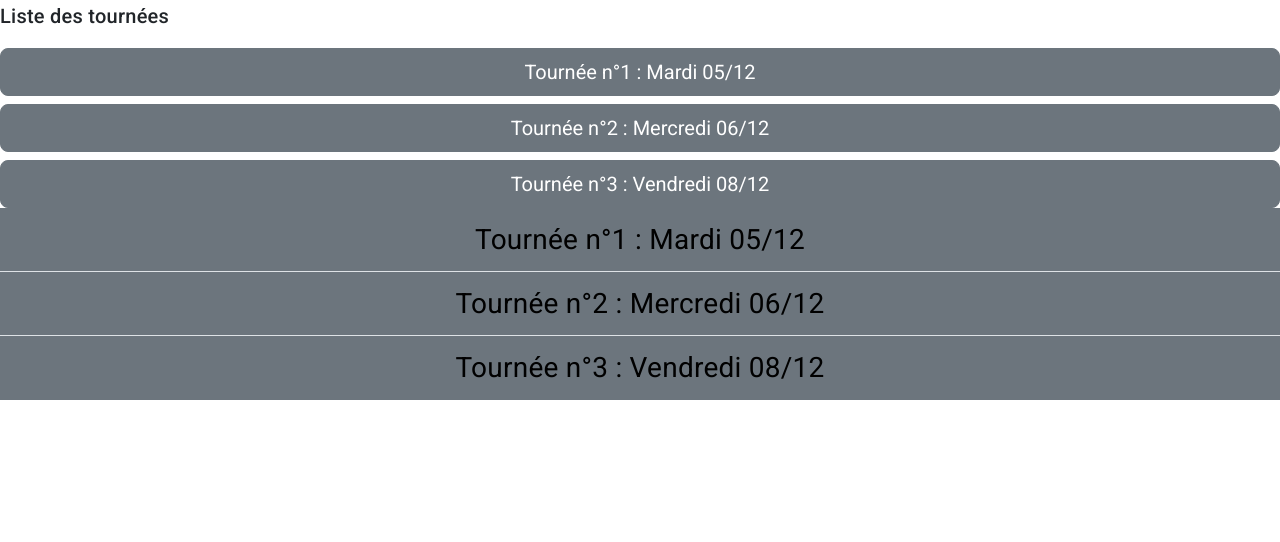
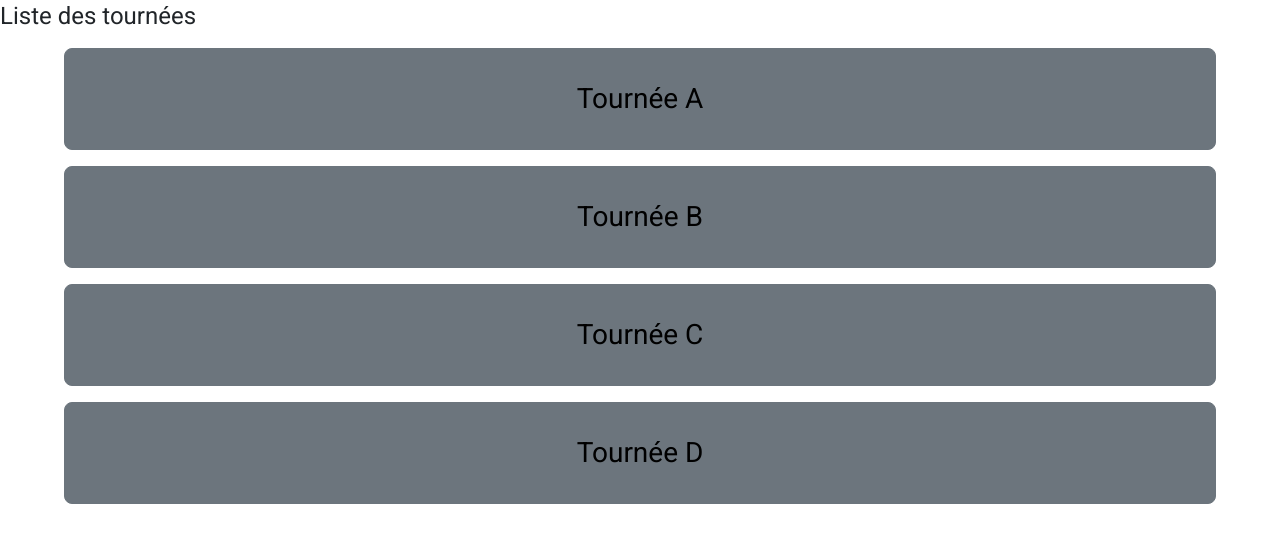
Before and after one commit to Morgoht/Snappies_frontend, an Angular app: page /deliveryRoundsPage in a window 1280 px wide. Shown: the top 542 px of the page. Built offline with nearby package versions, Linux system fonts and the light colour scheme.

Commit message:
Improving button css

```diff
--- a/package.json
+++ b/package.json
@@ -34,6 +34,7 @@
     "bootstrap": "^5.3.2",
     "bootstrap-icons": "^1.10.3",
     "express": "^4.18.2",
+    "jquery": "^3.7.1",
     "rxjs": "~7.8.0",
     "tslib": "^2.3.0",
     "zone.js": "~0.14.2"
--- a/src/app/features/deliveryPage/views/delivery-rounds-page/delivery-rounds-page.component.html
+++ b/src/app/features/deliveryPage/views/delivery-rounds-page/delivery-rounds-page.component.html
@@ -1,5 +1,5 @@
-<h2>Liste des tournées</h2>
-<div class="d-grid gap-2">
+<h1>Liste des tournées</h1>
+<div class="d-grid gap-3">
     <button
         class="btn btn-secondary btn-lg"
         *ngFor="let deliveryRound of deliveryRounds"
@@ -8,13 +8,4 @@
         {{ deliveryRound }}
     </button>
 </div>
-
-<ul class="list-group list-group-flush list-unstyled ">
-    <li class="list-group-item d-flex justify-content-center align-items-center" *ngFor="let deliveryRound of deliveryRounds">
-        <a class="text-center" (click)="afficherDetailsTournee(deliveryRound)">
-            {{ deliveryRound }}
-        </a>
-    </li>
-</ul>
-
 <router-outlet></router-outlet>
--- a/src/app/features/deliveryPage/views/delivery-rounds-page/delivery-rounds-page.component.scss
+++ b/src/app/features/deliveryPage/views/delivery-rounds-page/delivery-rounds-page.component.scss
@@ -1,10 +1,7 @@
-.list-group-item{
-    background-color: #6c757d;
-    height: 4rem;
-    justify-content: center;
+.btn {
+    line-height: 3;
     font-size: 2em;
-}
-a{
-    text-decoration: none;
+    width: 90%;
+    margin: 0 auto;
     color: black;
 }
--- a/src/app/features/deliveryPage/views/delivery-rounds-page/delivery-rounds-page.component.ts
+++ b/src/app/features/deliveryPage/views/delivery-rounds-page/delivery-rounds-page.component.ts
@@ -6,7 +6,7 @@ import { Component } from '@angular/core';
   styleUrl: './delivery-rounds-page.component.scss'
 })
 export class DeliveryRoundsPageComponent {
-  deliveryRounds = ['Tournée n°1 : Mardi 05/12', 'Tournée n°2 : Mercredi 06/12', 'Tournée n°3 : Vendredi 08/12'];
+  deliveryRounds = ['Tournée A', 'Tournée B', 'Tournée C', 'Tournée D'];
 
   afficherDetailsTournee(tournee: string) {
     // Rediriger vers le composant des détails de la tournée avec la tournée sélectionnée
```
Also changed, not shown: 1 other file (tests, documents, lock files or other folders).
